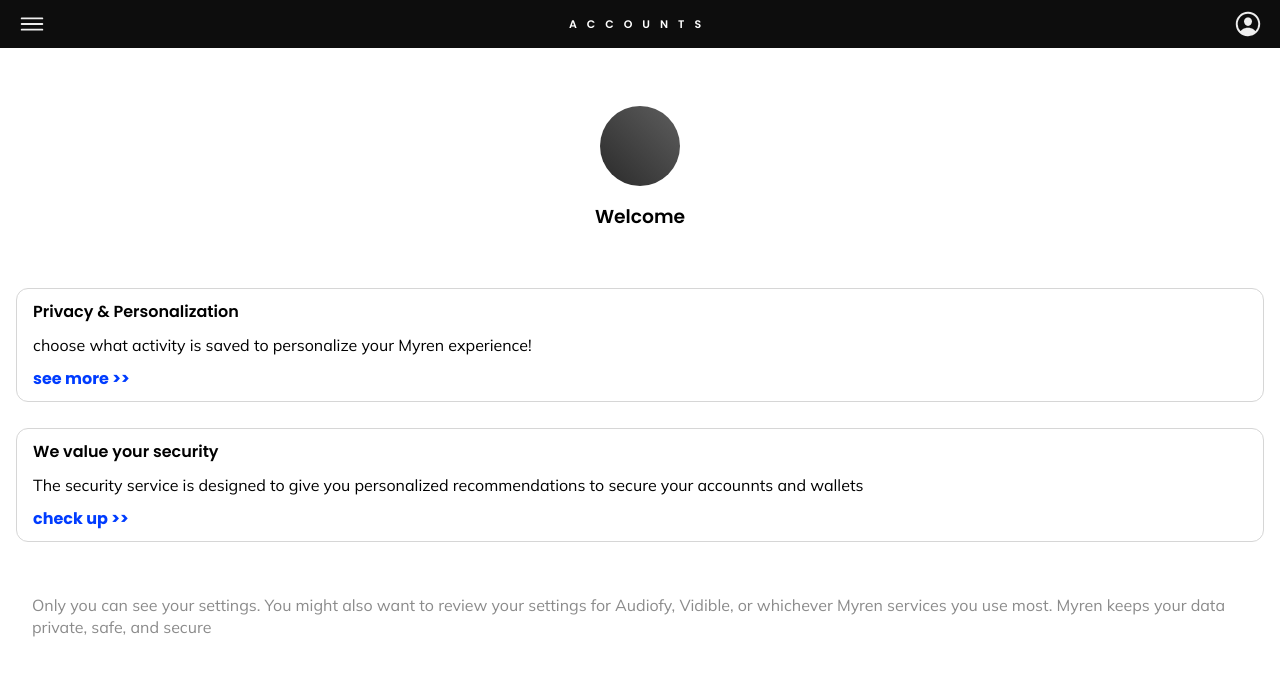
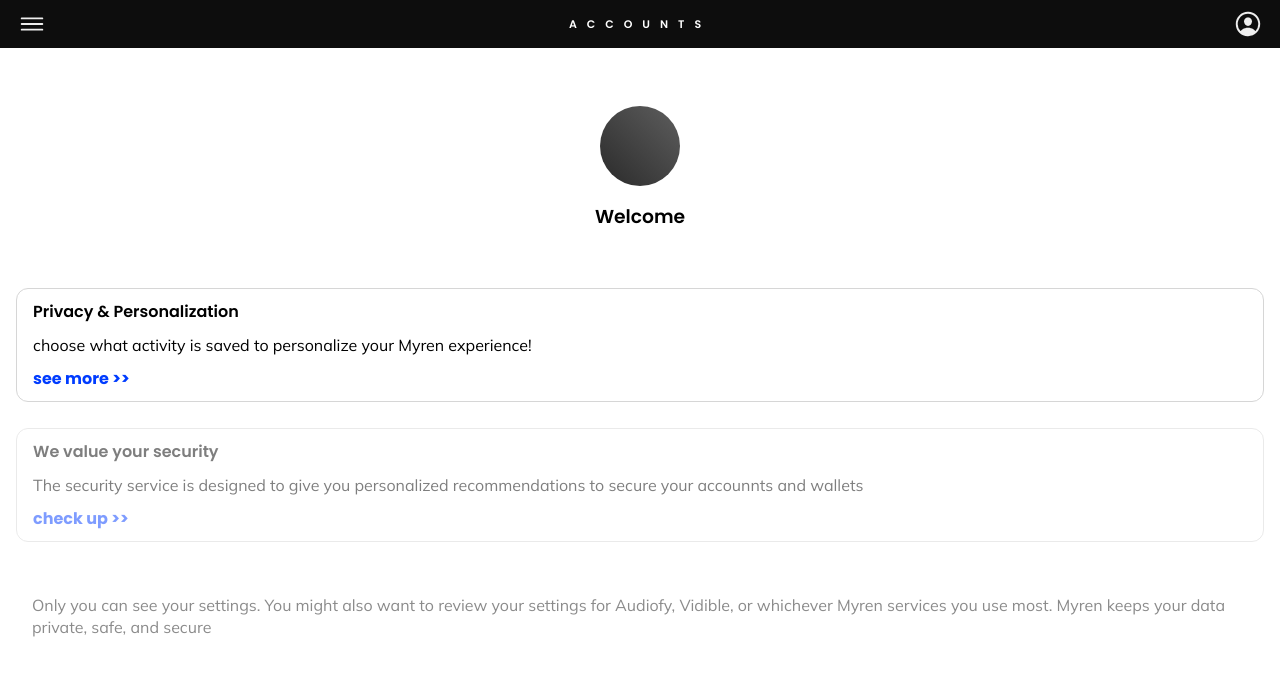
Before and after one commit to MahbodHastam/accounts-client, a Vue app: page / in a window 1280 px wide. Shown: the top 676 px of the page. Built offline with nearby package versions, Linux system fonts and the light colour scheme; no server answers.

Commit message:
disable security section

```diff
--- a/src/views/Home.vue
+++ b/src/views/Home.vue
@@ -14,7 +14,7 @@
       <p>choose what activity is saved to personalize your Myren experience!</p>
       <router-link to="/data">see more >></router-link>
     </div>
-    <div class="section">
+    <div class="section dis">
       <h4>We value your security</h4>
       <p>
         The security service is designed to give you personalized
@@ -101,4 +101,7 @@ a {
   font-family: 'Poppins';
   color: rgb(0, 60, 255);
 }
+.dis {
+  opacity: 0.5;
+}
 </style>
```
